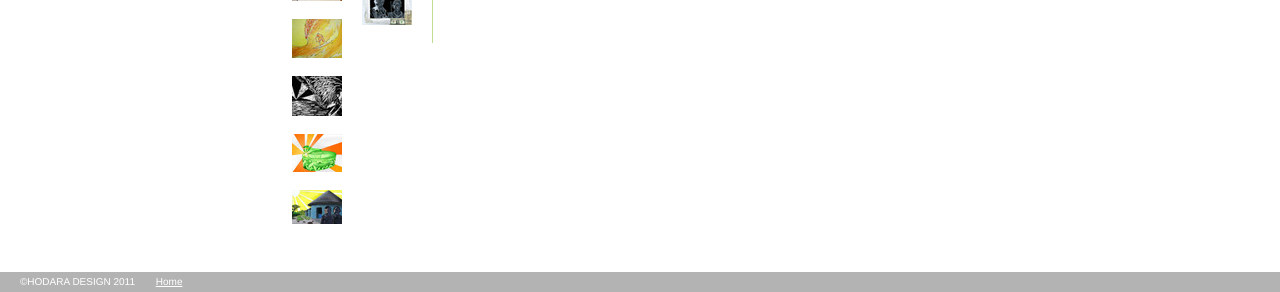
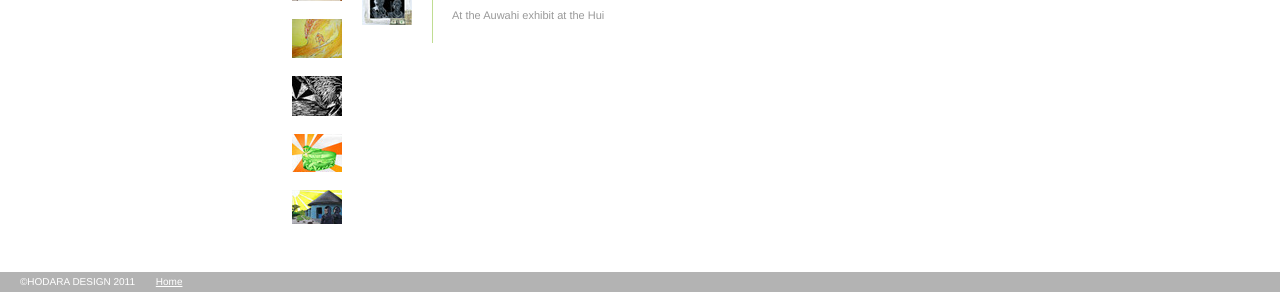
Before and after one commit to epjoey/hodaradesign, a PHP site: page /fineart/index.php?kualeho in a window 1280 px wide. Shown: the part 956-1248 px from the top of the page. Run offline with PHP 8.4, Linux system fonts and the light colour scheme.

Commit message:
Fix last commit.

```diff
--- a/fineart/index.php
+++ b/fineart/index.php
@@ -44,7 +44,8 @@
 			<p class='small'>&larr; click on those thumbnails to view work</p>";
 		}
 								elseif (isset($_GET['kualeho'])){
-			echo "<h2>Kualeho Carrying Sandalwood</h2><p></p><img src='//i.imgur.com/rkopfkV.png' /><br/><p class='small'>Woodcut, colored pencil</p>";									}
+			echo "<h2>Kualeho Carrying Sandalwood</h2><p></p><img src='//i.imgur.com/rkopfkV.png' /><br/><p class='small'>Woodcut, colored pencil</p><br/>
+				<img src='//i.imgur.com/hAGLR84.png' /><br/><p class='small'>At the Auwahi exhibit at the Hui</p>";									}
 								elseif (isset($_GET['aloha'])){
 			echo "<h2>Aloha Ka Pu'uwai</h2><p></p><img src='//i.imgur.com/sP2dmcM.jpg' width='500' /><br/><p class='small'>Linocut</p>";									}
 								elseif (isset($_GET['mavs'])){
```
